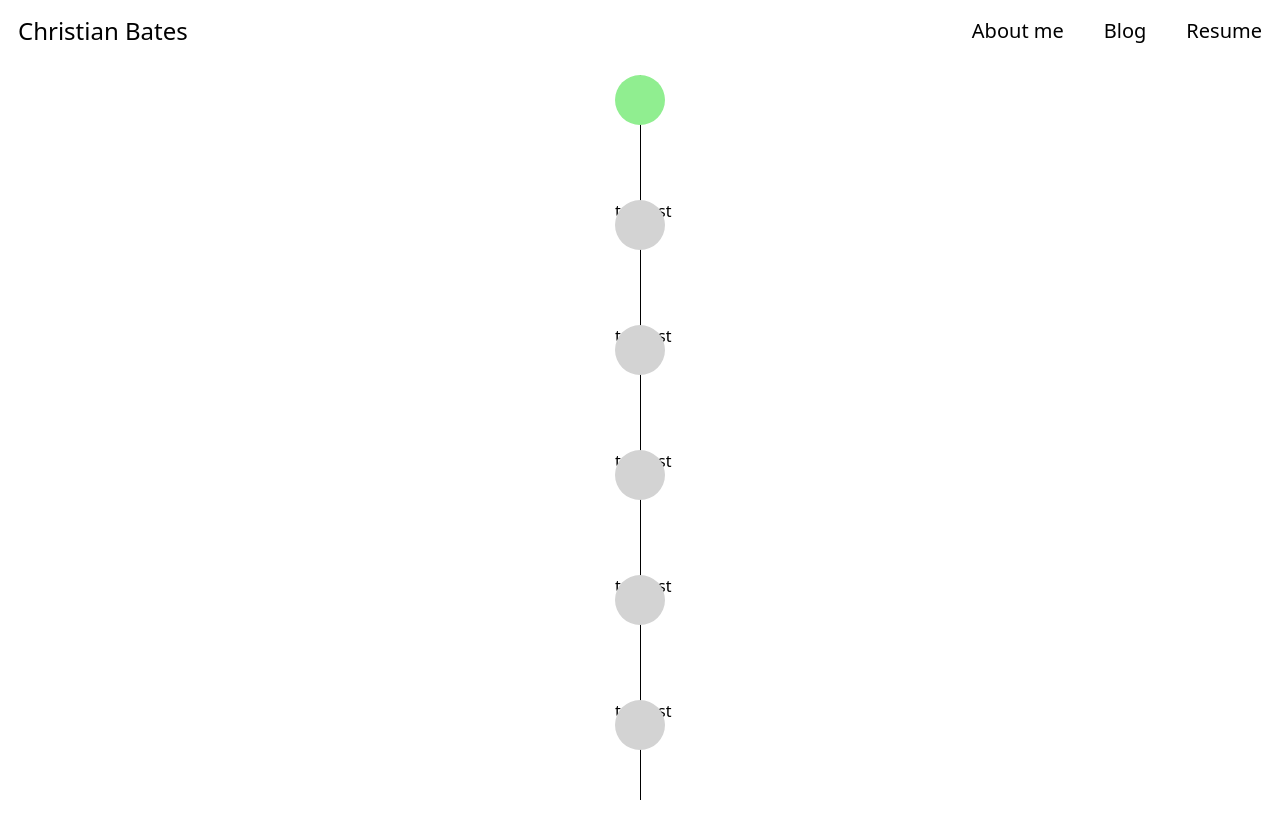
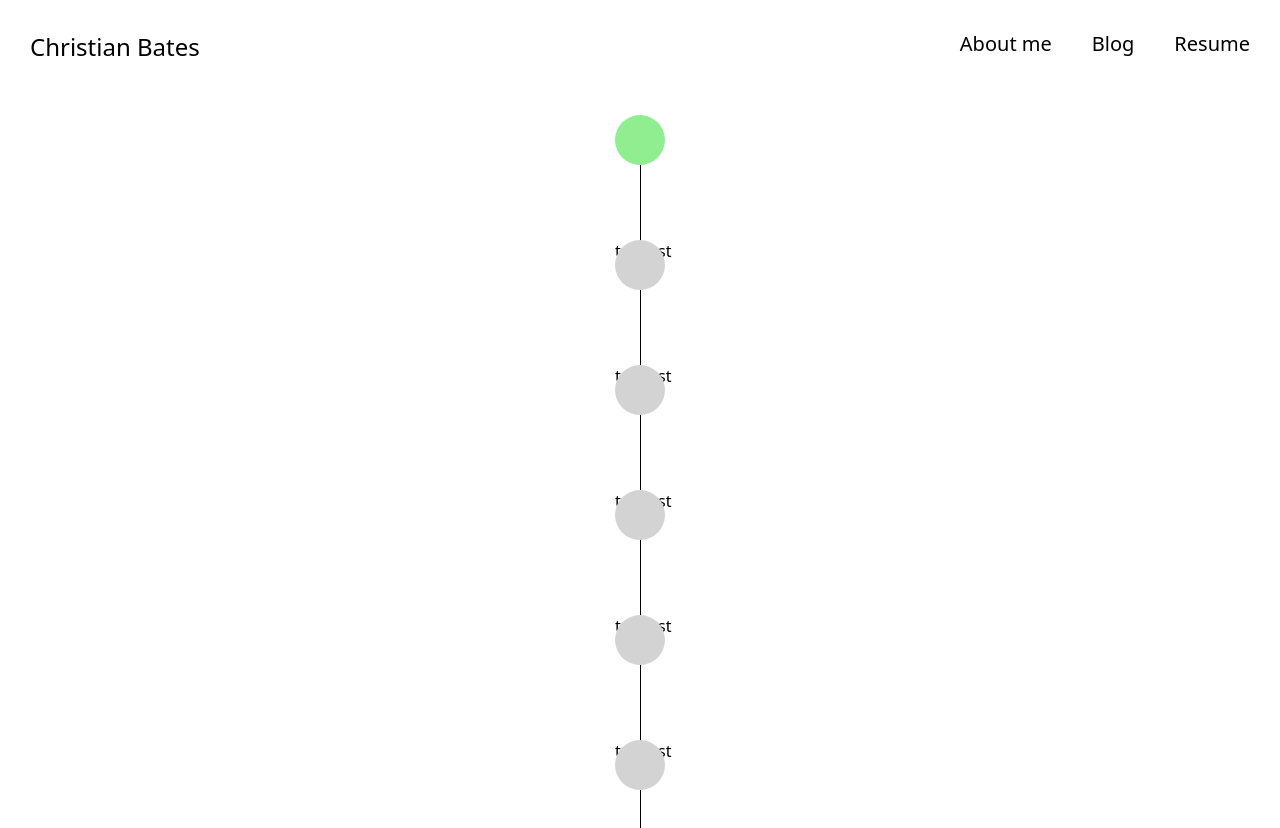
Before and after one commit to cjbates02/Personal-Website, a React (Create React App) app in the folder frontend/: page / in a window 1280 px wide. Before the commit the page ends 800 px from the top, so only its background shows below. Built offline with nearby package versions, Linux system fonts and the light colour scheme.

Commit message:
Revert "adjusted padding on timeline container, added content div"
This reverts commit 50dc83deb3d613f0f309141fb552e05095cebe35.

```diff
--- a/frontend/src/App.js
+++ b/frontend/src/App.js
@@ -15,9 +15,7 @@ function App() {
   return (
     <div className="main-container">
       <Navbar />
-      <div className="content-container">
-        <MyTimeline milestones={milestones}/>
-      </div>
+      <MyTimeline milestones={milestones}/>
     </div>
   );
 }
--- a/frontend/src/style.css
+++ b/frontend/src/style.css
@@ -5,12 +5,7 @@ body {
 }
 
 .main-container {
-}
-
-.content-container {
-    overflow-y: auto;
-    height: calc(100vh - 60px);
-    margin-top: 60px;
+    overflow: hidden;
 }
 
 /* Navbar Styling */
@@ -23,12 +18,9 @@ body {
     display: flex;
     justify-content: space-between;
     font-size: 20px;
+    padding: 30px;
     z-index: 1000;
     background-color: white;
-    height: 60px;
-    align-items: center;
-    padding-left: 18px;
-    padding-right: 18px;
 }
 
 .navbar-button {
@@ -55,6 +47,9 @@ body {
 
 
 .timeline-container {
+    overflow-y: auto;
+    height: calc(100vh - 100px);
+    margin-top: 100px;
     padding: 15px;
 }
 
```
